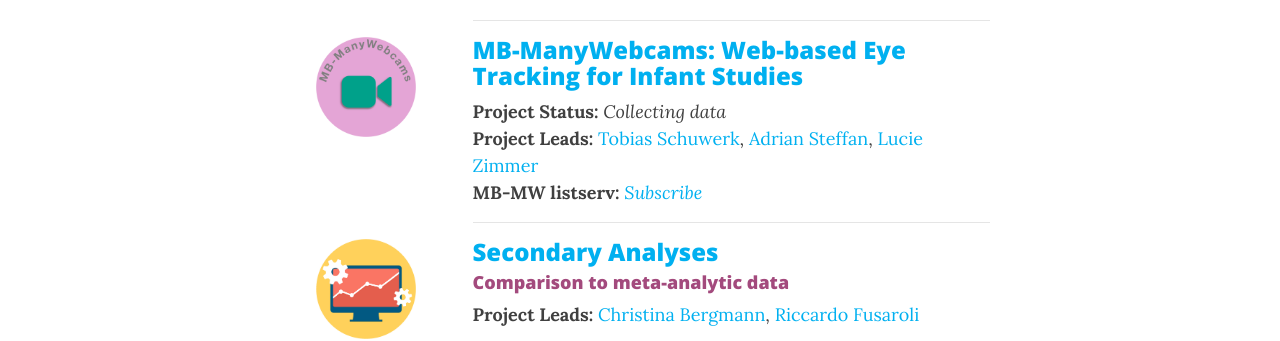
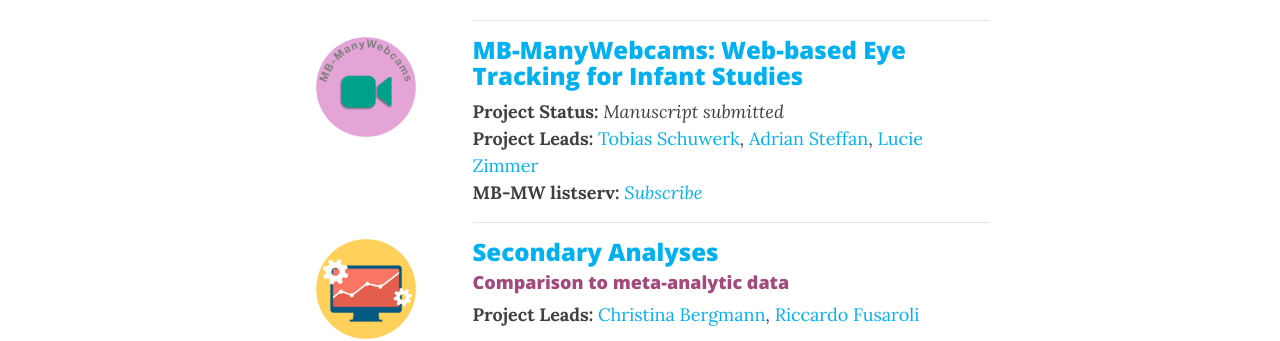
Before and after one commit to manybabies/manybabies.github.io, a Jekyll site: the page built from get_involved.md, in a window 1280 px wide and 900 px high, scrolled down 3655 px. Shown: the part 160-501 px from the top of the window. Built offline with Jekyll 4.4.1, drawn with Linux system fonts in a browser that asks for light colours; nearby versions of some CDN libraries; some web fonts are replaced.

Commit message:
Update get_involved.md

```diff
--- a/get_involved.md
+++ b/get_involved.md
@@ -187,7 +187,7 @@ You are also welcome to join us at our monthly "Drop-in Hours" (currently on the
       </div>
       <div class="col-sm-9">
         <h3><a href="{{site.baseurl}}{% link MB-ManyWebcams.md %}">MB-ManyWebcams: Web-based Eye Tracking for Infant Studies</a></h3>
-        <b>Project Status:</b> <i>Collecting data</i><br>
+        <b>Project Status:</b> <i>Manuscript submitted</i><br>
         <b>Project Leads:</b> <a href="mailto:Tobias.Schuwerk@psy.lmu.de">Tobias Schuwerk</a>, <a href="mailto:adrian.steffan@hotmail.de">Adrian Steffan</a>, <a href="mailto:lucie.zimmer@psy.lmu.de">Lucie Zimmer</a><br>
         <b>MB-MW listserv:</b> <a href="https://lists.lrz.de/mailman/listinfo/online_mb2"><i>Subscribe</i></a>
         <hr>
```
